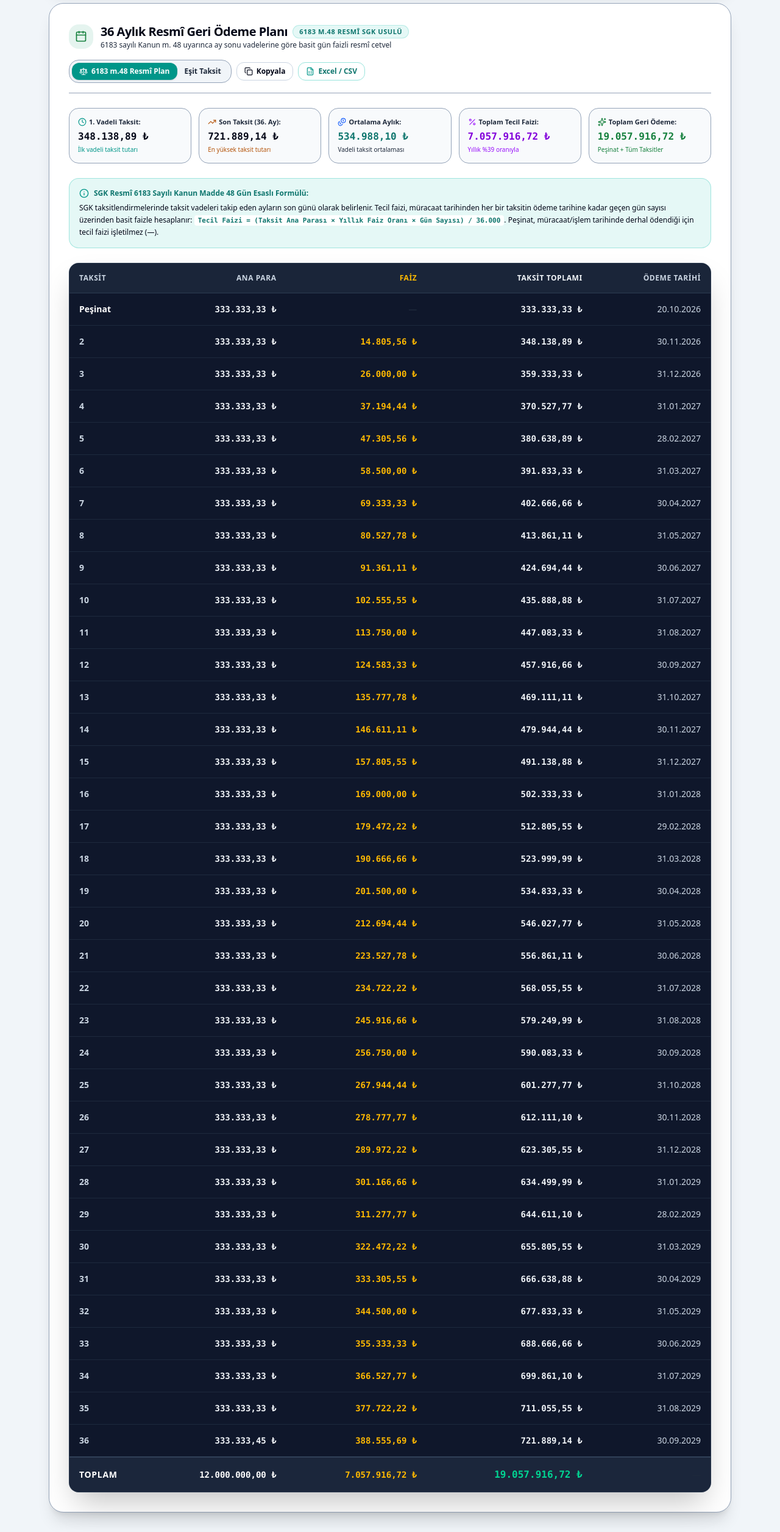
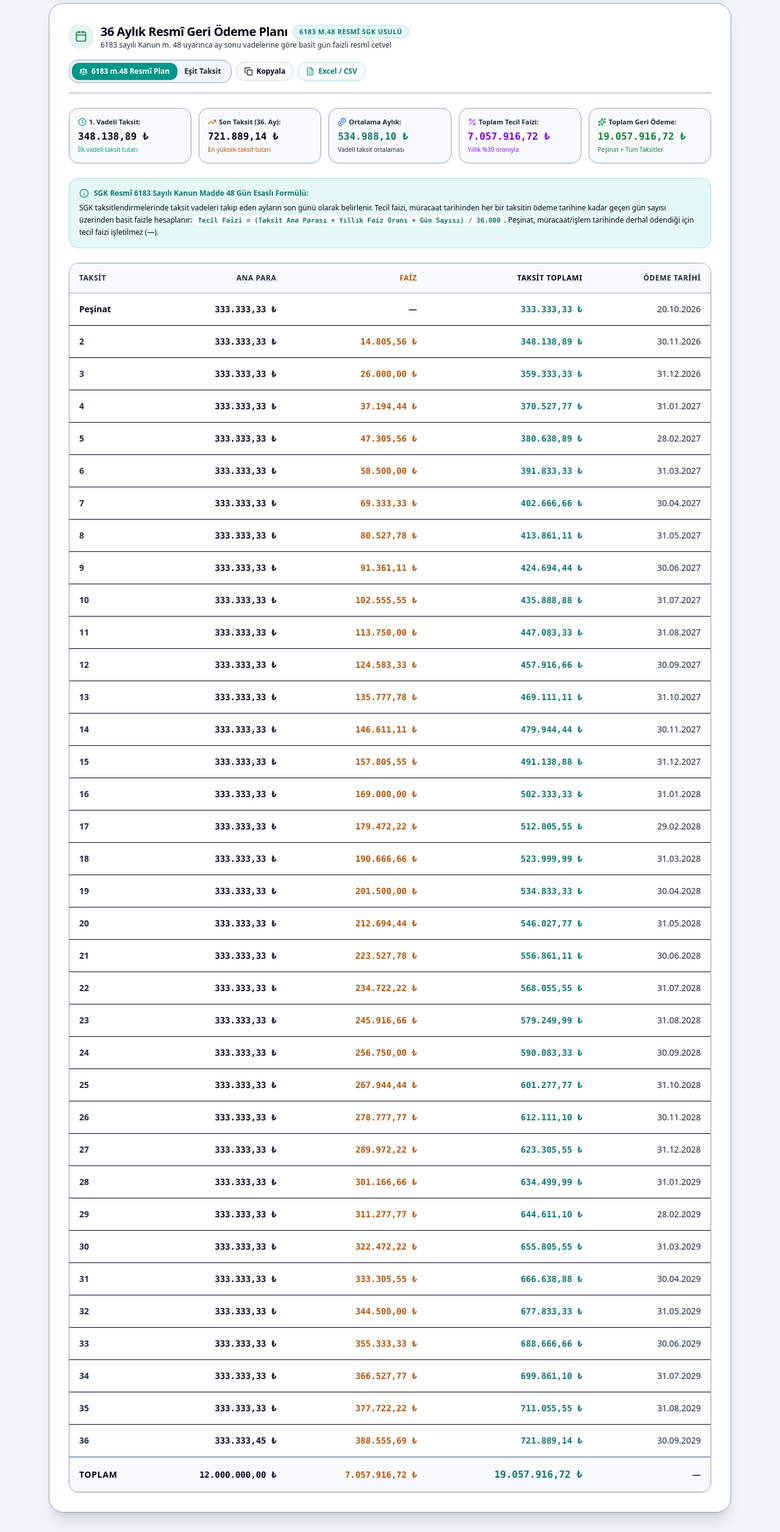
Before and after one commit to sgktecil/sgk-tecil, a React (Vite) app: page / in a window 1280 px wide. Shown: the part 1307-3819 px from the top of the page at 61% size. Built offline with nearby package versions, Linux system fonts and the light colour scheme.

Commit message:
style: Taksit tablosu arkaplani proje temasi ve renk paletine uyarlandi

```diff
--- a/src/components/TaksitTablosu.tsx
+++ b/src/components/TaksitTablosu.tsx
@@ -254,46 +254,54 @@ export const TaksitTablosu: React.FC<TaksitTablosuProps> = ({
         </p>
       </div>
 
-      {/* Resmî Geri Ödeme Tablosu - Kullanıcı Örneğindeki Görünüm */}
-      <div className="overflow-hidden rounded-2xl border bg-slate-900 text-slate-100 shadow-2xl border-slate-700/80">
+      {/* Resmî Geri Ödeme Tablosu - Proje Temasıyla Tam Uyumlu */}
+      <div className="overflow-hidden rounded-2xl border shadow-sm" style={{ borderColor: 'var(--border-primary)', backgroundColor: 'var(--bg-secondary)' }}>
         <div className="overflow-x-auto">
           <table className="w-full text-left text-xs sm:text-sm">
             <thead>
-              <tr className="border-b border-slate-700/80 bg-slate-800/80 font-bold uppercase tracking-wider text-[11px] sm:text-xs text-slate-300">
+              <tr
+                className="border-b font-extrabold uppercase tracking-wider text-[11px] sm:text-xs"
+                style={{
+                  backgroundColor: 'var(--bg-elevated)',
+                  borderColor: 'var(--border-primary)',
+                  color: 'var(--text-secondary)',
+                }}
+              >
                 <th className="p-4 text-left font-black w-28">TAKSİT</th>
                 <th className="p-4 text-right font-black">ANA PARA</th>
-                <th className="p-4 text-right font-black text-amber-400">FAİZ</th>
-                <th className="p-4 text-right font-black text-slate-100">TAKSİT TOPLAMI</th>
+                <th className="p-4 text-right font-black text-amber-600 dark:text-amber-400">FAİZ</th>
+                <th className="p-4 text-right font-black text-slate-900 dark:text-slate-100">TAKSİT TOPLAMI</th>
                 <th className="p-4 text-right font-black">ÖDEME TARİHİ</th>
               </tr>
             </thead>
-            <tbody className="divide-y divide-slate-800 font-mono">
+            <tbody className="divide-y font-mono" style={{ borderColor: 'var(--border-primary)' }}>
               {taksitler.map((t, idx) => {
                 const isPesinatRow = t.isPesinat || t.no === 'Peşinat';
 
                 return (
                   <tr
                     key={idx}
-                    className="hover:bg-slate-800/60 transition-colors"
+                    className="hover:bg-teal-500/5 transition-colors"
+                    style={{ color: 'var(--text-primary)' }}
                   >
                     {/* TAKSİT */}
                     <td className="p-4 text-left font-bold font-sans">
                       {isPesinatRow ? (
-                        <span className="font-extrabold text-white text-xs sm:text-sm">
+                        <span className="font-extrabold text-slate-900 dark:text-slate-100 text-xs sm:text-sm">
                           Peşinat
                         </span>
                       ) : (
-                        <span className="text-slate-300 font-semibold">{t.no}</span>
+                        <span className="text-slate-500 font-semibold">{t.no}</span>
                       )}
                     </td>
 
                     {/* ANA PARA */}
-                    <td className="p-4 text-right font-semibold text-slate-100">
+                    <td className="p-4 text-right font-semibold text-slate-800 dark:text-slate-100">
                       {formatTL(t.anaPara)} ₺
                     </td>
 
                     {/* FAİZ */}
-                    <td className="p-4 text-right font-bold text-amber-400">
+                    <td className="p-4 text-right font-bold text-amber-600 dark:text-amber-400">
                       {isPesinatRow || t.faiz === 0 ? (
                         <span className="text-slate-400 font-sans">—</span>
                       ) : (
@@ -302,12 +310,12 @@ export const TaksitTablosu: React.FC<TaksitTablosuProps> = ({
                     </td>
 
                     {/* TAKSİT TOPLAMI */}
-                    <td className="p-4 text-right font-bold text-slate-100">
+                    <td className="p-4 text-right font-black text-teal-700 dark:text-teal-400">
                       {formatTL(t.toplamTaksit)} ₺
                     </td>
 
                     {/* ÖDEME TARİHİ */}
-                    <td className="p-4 text-right font-sans font-medium text-slate-300">
+                    <td className="p-4 text-right font-sans font-medium text-slate-600 dark:text-slate-400">
                       {t.vadeTarihi}
                     </td>
                   </tr>
@@ -315,17 +323,23 @@ export const TaksitTablosu: React.FC<TaksitTablosuProps> = ({
               })}
             </tbody>
             <tfoot>
-              <tr className="border-t-2 border-slate-700 bg-slate-800/90 font-mono font-bold text-xs sm:text-sm">
-                <td className="p-4 text-left font-black font-sans text-white uppercase tracking-wider">
+              <tr
+                className="border-t-2 font-mono font-bold text-xs sm:text-sm"
+                style={{
+                  backgroundColor: 'var(--bg-elevated)',
+                  borderColor: 'var(--border-primary)',
+                }}
+              >
+                <td className="p-4 text-left font-black font-sans text-slate-900 dark:text-slate-100 uppercase tracking-wider">
                   TOPLAM
                 </td>
-                <td className="p-4 text-right font-black text-white">
+                <td className="p-4 text-right font-black text-slate-900 dark:text-slate-100">
                   {formatTL(toplamAnaParaHesaplanan)} ₺
                 </td>
-                <td className="p-4 text-right font-black text-amber-400">
+                <td className="p-4 text-right font-black text-amber-600 dark:text-amber-400">
                   {formatTL(toplamFaiz)} ₺
                 </td>
-                <td className="p-4 text-right font-black text-emerald-400 text-sm sm:text-base">
+                <td className="p-4 text-right font-black text-teal-700 dark:text-teal-400 text-sm sm:text-base">
                   {formatTL(toplamOdeme)} ₺
                 </td>
                 <td className="p-4 text-right font-sans text-slate-400 font-bold">
```
